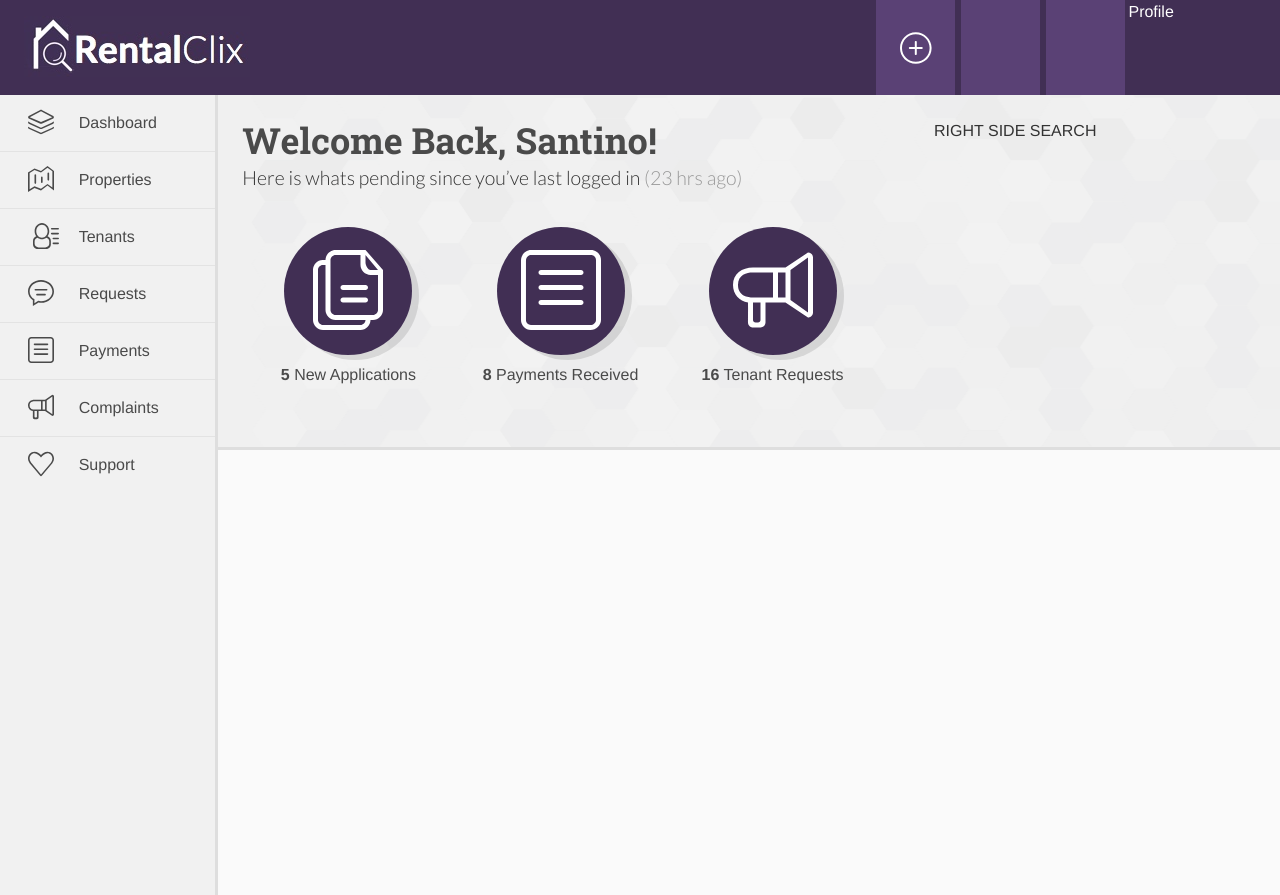
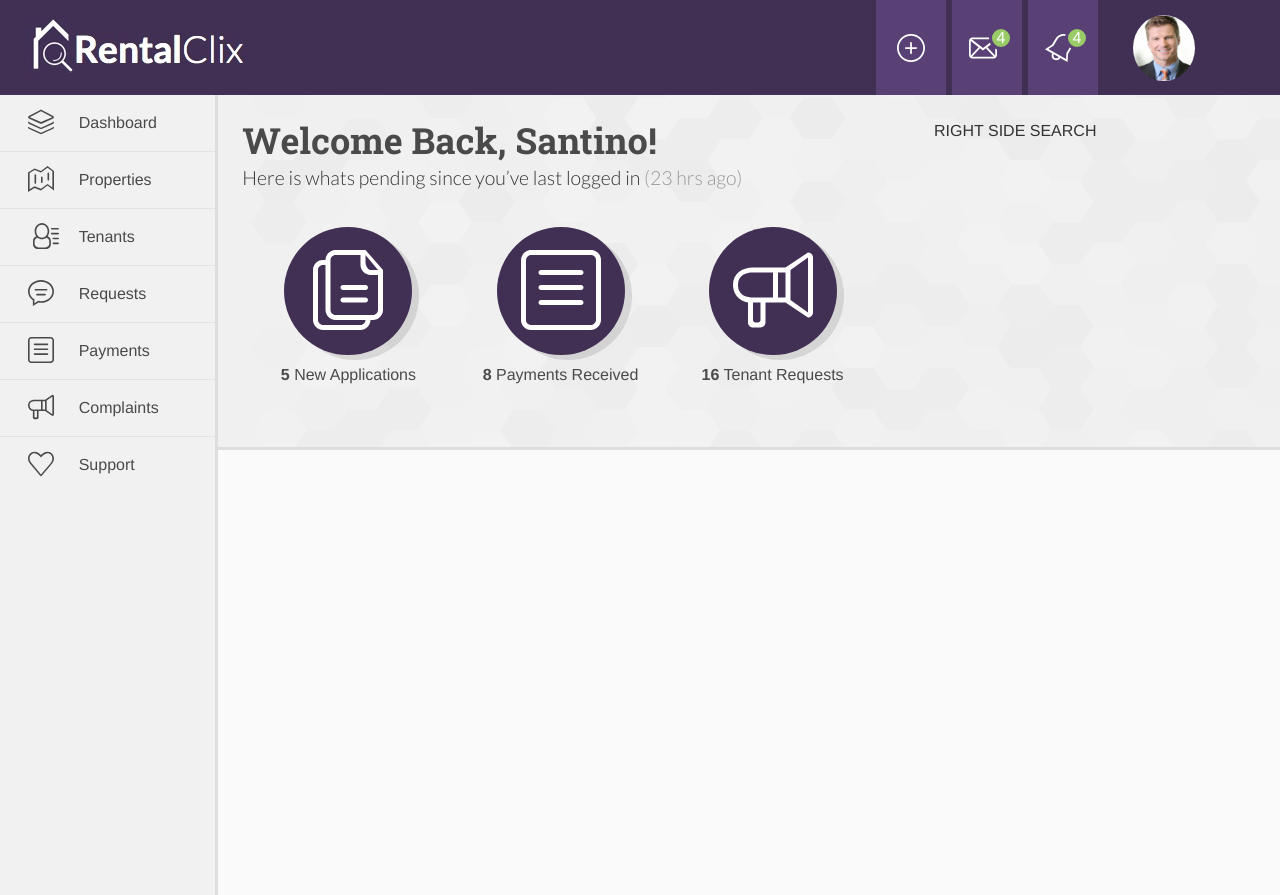
Before and after one commit to dimerbox/RentalClix, a website: page app/index.html in a window 1280 px wide. Drawn offline with nearby package versions, Linux system fonts and the light colour scheme; files that its build step writes are made by us from their sources; files whose address does not match are found by name.

Commit message:
Notify panel completed
added aligns and number divs

```diff
--- a/app/index.html
+++ b/app/index.html
@@ -70,6 +70,7 @@
     <div class="admin-landlord">
 
 
+
         <!-- begins :: header section -->
         <header>
             <!-- Logo -->
@@ -78,6 +79,7 @@
             </div>
 
             <div class="notify">
+
 
                                             <div class="add">
                                                 <svg version="1.1" id="Capa_1" xmlns="http://www.w3.org/2000/svg" xmlns:xlink="http://www.w3.org/1999/xlink" x="0px" y="0px"
@@ -96,9 +98,44 @@
                             </g>
                             </svg>
                                             </div>
-                <div class="messages"></div>
-                <div class="active"></div>
-                <div class="profile">Profile</div>
+
+                                            <div class="messages">
+                                            <div class="notify-circles"><p>4</p></div>
+
+
+                                            <svg version="1.1" id="Capa_1" xmlns="http://www.w3.org/2000/svg" xmlns:xlink="http://www.w3.org/1999/xlink" x="0px" y="0px"
+                                 width="612px" height="612px" viewBox="0 0 612 612" style="enable-background:new 0 0 612 612;" xml:space="preserve">
+                            <g>
+                                <g id="_x37__2_">
+                                    <g>
+                                        <path d="M535.5,76.5h-459C34.253,76.5,0,110.753,0,153v306c0,42.247,34.253,76.5,76.5,76.5h459c42.247,0,76.5-34.253,76.5-76.5
+                                            V153C612,110.753,577.747,76.5,535.5,76.5z M554.625,114.75L306,306L57.375,114.75H554.625z M38.25,459V153l172.125,133.875
+                                            L40.067,470.055C38.996,466.535,38.25,462.883,38.25,459z M67.989,496.236L240.592,312.33L306,361.749l62.596-49.744
+                                            l175.415,184.212C541.257,496.849,70.743,496.849,67.989,496.236z M571.934,470.073L401.625,286.875L573.75,153v306
+                                            C573.75,462.883,573.004,466.535,571.934,470.073z"/>
+                                    </g>
+                                </g>
+                            </g>
+                            </svg></div>
+                        <div class="active">
+                        <div class="notify-circles"><p>4</p></div>
+                                            <svg version="1.1" id="Capa_1" xmlns="http://www.w3.org/2000/svg" xmlns:xlink="http://www.w3.org/1999/xlink" x="0px" y="0px"
+                                 width="612.281px" height="612.281px" viewBox="0 0 612.281 612.281" style="enable-background:new 0 0 612.281 612.281;"
+                                 xml:space="preserve">
+                            <g>
+                                <g id="_x37__29_">
+                                    <g>
+                                        <path d="M510.533,26.617C413.372-28.176,289.119,4.341,233.021,99.238l-81.25,137.471L0.142,334.504l158.339,89.288l0,0
+                                            c-28.049,47.448-11.403,108.116,37.167,135.513c48.591,27.396,110.708,11.138,138.757-36.311l158.339,89.287l10.894-177.147
+                                            l81.25-137.471C640.987,202.765,607.695,81.41,510.533,26.617z M215.967,524.932c-29.15-16.442-39.126-52.834-22.317-81.312
+                                            l105.566,59.525C282.387,531.623,245.118,541.373,215.967,524.932z M549.7,277.814l-81.25,137.471l-8.16,132.861L73.233,329.894
+                                            l113.726-73.335l81.25-137.471C313.088,43.161,412.473,17.152,490.215,60.99C567.958,104.808,594.579,201.888,549.7,277.814z"/>
+                                    </g>
+                                </g>
+                            </g>
+                            </svg>
+        </div>
+                <div class="profile"><img src="images/profile.png" height="66" width="62" alt="User Profile"></div>
 
             </div>
 
--- a/app/styles/_mixins.scss
+++ b/app/styles/_mixins.scss
@@ -28,3 +28,17 @@
   -ms-transform: translateY(-50%);
   transform: translateY(-50%);
 }
+
+
+//Notifications Circle
+%NotifyCircles {
+	width: 24px;
+	height: 24px;
+	border-radius: 100%;
+	background-color: $LimeGreen;
+	float: right;
+	z-index: 2;
+	border: 3px solid lighten($DarkPurple, 10%);
+	@include vertical-align;
+
+}
--- a/app/styles/_site.scss
+++ b/app/styles/_site.scss
@@ -25,6 +25,19 @@
 
 			//Notify Section & Profile Image
 			.notify {
+
+				.notify-circles {
+					@extend %NotifyCircles;
+					top: 2.4em;
+					left: -0.6em;
+
+						p {
+							@include vertical-align;
+						}
+
+				}
+
+
 				@include span-columns(4 of 12);
 				color: #fff;
 				float: right;
@@ -39,6 +52,31 @@
 					@include omega();
 					margin: 0 em(3);
 					text-align: center;
+					width: em(70);
+					// position: relative;
+					z-index: 1;
+				}
+
+				.profile {
+						height: em(95);
+						margin-left: 2em;
+
+					img {
+						border-radius: 100%;
+						@include vertical-align;
+					}
+				}
+
+				.messages {
+					svg {
+						margin-left: 1em;
+					}
+				}
+
+				.active {
+					svg {
+						margin-left: 1em;
+					}
 				}
 
 				svg {
@@ -46,9 +84,7 @@
 					height: 40%;
 					width: 40%;
 					@include vertical-align;
-
 				}
-
 
 			}//Ends Notify Section
 	}//Ends Header
```
Also changed, not shown: app/images/profile.png (added). Lines whose indentation alone changed are shown as unchanged.
